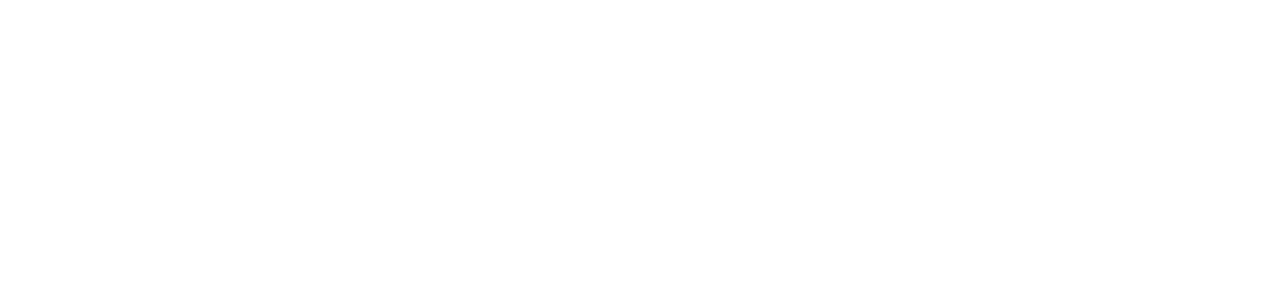
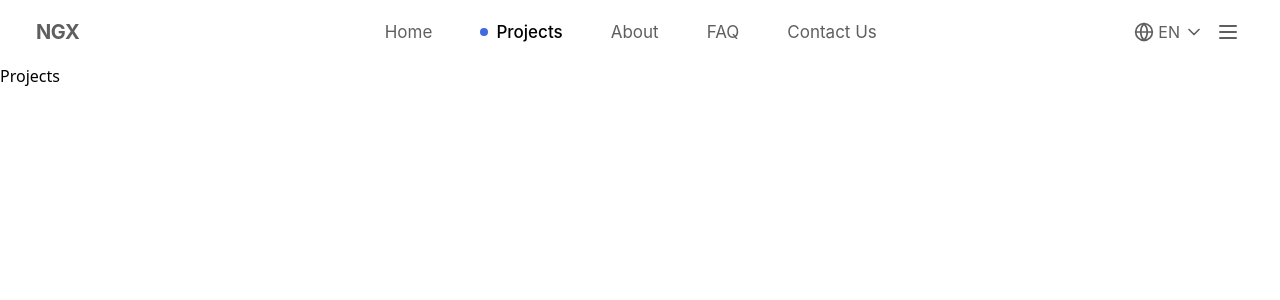
Before and after one commit to Jamison-lii/NGX-, a React (Vite) app: page /projects in a window 1280 px wide. Before the commit this address had no page. Shown: the top 300 px of the page. Built offline with nearby package versions, Linux system fonts and the light colour scheme; a web font is replaced by a local one.

Commit message:
navbar routes added

```diff
--- a/src/App.jsx
+++ b/src/App.jsx
@@ -4,6 +4,10 @@
 import NormalNavbar from './Components/LandingPageNavbar/LandingPageNavbar';
 import CommunityNavbar from './Components/CommunityNavbar/CommunityNavbar';
 import HomePage from './Pages/Community/HomePage';
+import Projects from './Pages/Projects/Projects';
+import About from './Pages/About/About';
+import FAQ from './Pages/FAQ/FAQ';
+import ContactUs from './Pages/ContactUs/ContactUs';
 
 function App() {
   const [count, setCount] = useState(0);
@@ -32,11 +36,16 @@
         {/* Layout for Visitors */}
         <Route element={<LayoutWithNavbarForVisitors />}>
           <Route path="/" element={<LandingPage />} />
+          <Route path="/projects" element={<Projects />} />
+          <Route path="/about" element={<About />} />
+          <Route path="/faq" element={<FAQ />} />
+          <Route path="/contact" element={<ContactUs />} />
         </Route>
 
         {/* Layout for Community */}
         <Route element={<LayoutWithNavbarInCommunity />}>
           <Route path="/community" element={<HomePage />} />
+
         </Route>
       </Routes>
     </BrowserRouter>
--- a/src/Components/LandingPageNavbar/LandingPageNavbar.jsx
+++ b/src/Components/LandingPageNavbar/LandingPageNavbar.jsx
@@ -1,7 +1,9 @@
 import React from 'react'
 import { navItems } from '../../Constants/constants'
-import { Link, Menu, X } from "lucide-react";
+import { Menu, X } from "lucide-react";
 import { Globe, ChevronDown } from 'lucide-react';
+import { Link } from 'react-router-dom';
+ import { NavLink } from 'react-router-dom';
 
 const NormalNavbar = () => {
   return (
@@ -16,12 +18,21 @@
           </div>
 
 
-       <ul className="hidden text-[17px] text-[#5F5F5F] lg:flex ml-14 space-x-12">
+
+
+<ul className="hidden lg:flex ml-14 space-x-12 text-[17px] text-[#5F5F5F]">
   {navItems.map((item, index) => (
     <li key={index}>
-      <Link to={item.href} className="hover:text-orange-500">
+      <NavLink
+        to={item.href}
+        className={({ isActive }) =>
+          isActive
+            ? 'text-black font-medium relative pl-4 before:content-[""] before:absolute before:left-0 before:top-1/2 before:-translate-y-1/2 before:w-2 before:h-2 before:bg-[#4169E1] before:rounded-full'
+            : 'hover:text-black '
+        }
+      >
         {item.label}
-      </Link>
+      </NavLink>
     </li>
   ))}
 </ul>
--- a/src/Constants/constants.jsx
+++ b/src/Constants/constants.jsx
@@ -1,8 +1,8 @@
 export const navItems = [
-  { label: "Home", href: "#" },
-   { label: "Projects", href: "#" },
-  { label: "About", href: "#" },
-  { label: "FAQ", href: "#" },
-  { label: "Contact Us", href: "#" },
+  { label: "Home", href: "/" },
+  { label: "Projects", href: "/projects" },
+  { label: "About", href: "/about" },
+  { label: "FAQ", href: "/faq" },
+  { label: "Contact Us", href: "/contact" },
 
 ];
--- /dev/null
+++ b/src/Pages/About/About.jsx
@@ -0,0 +1,9 @@
+import React from 'react'
+
+const About = () => {
+  return (
+    <div>About</div>
+  )
+}
+
+export default About
--- /dev/null
+++ b/src/Pages/ContactUs/ContactUs.jsx
@@ -0,0 +1,9 @@
+import React from 'react'
+
+const ContactUs = () => {
+  return (
+    <div>ContactUs</div>
+  )
+}
+
+export default ContactUs
--- /dev/null
+++ b/src/Pages/FAQ/FAQ.jsx
@@ -0,0 +1,9 @@
+import React from 'react'
+
+const FAQ = () => {
+  return (
+    <div>FAQ</div>
+  )
+}
+
+export default FAQ
--- /dev/null
+++ b/src/Pages/Projects/Projects.jsx
@@ -0,0 +1,9 @@
+import React from 'react'
+
+const Projects = () => {
+  return (
+    <div>Projects</div>
+  )
+}
+
+export default Projects
```
